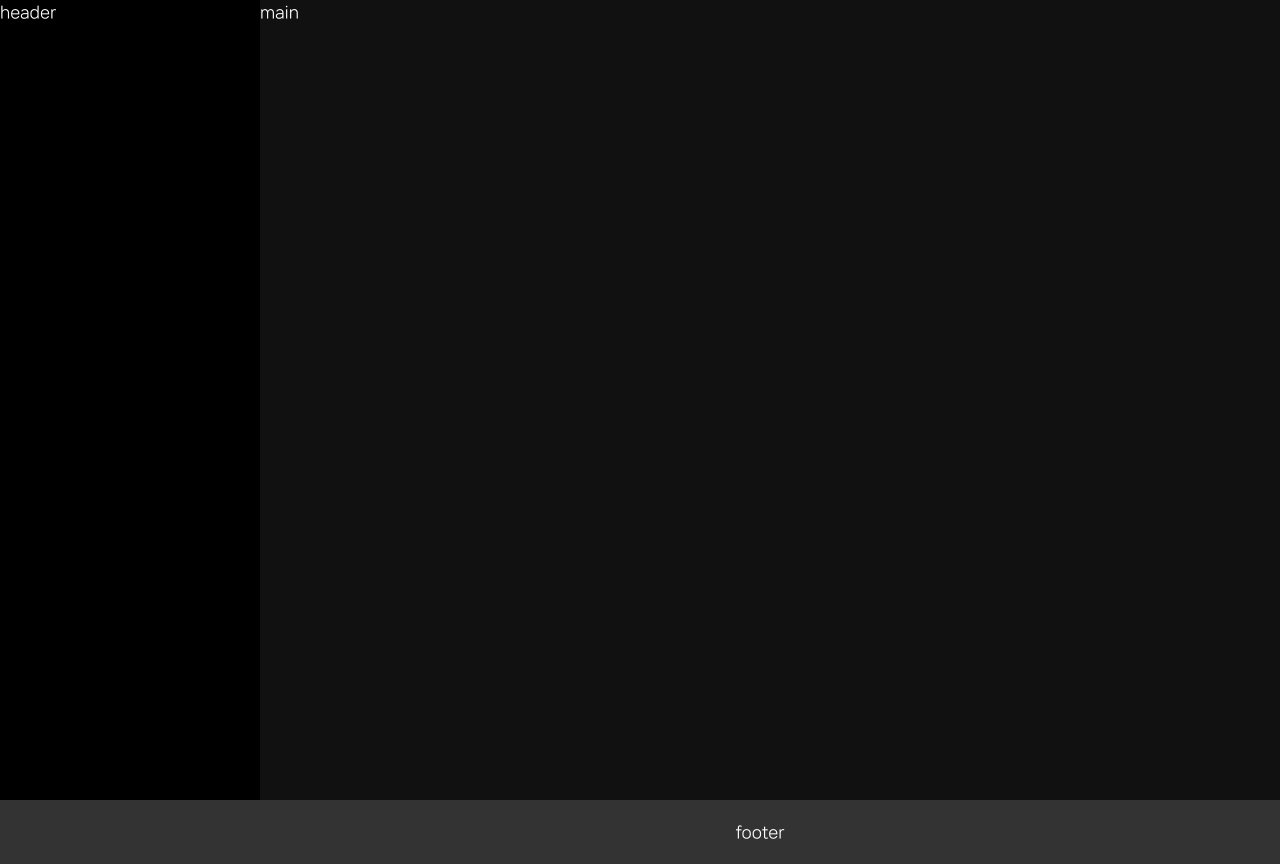
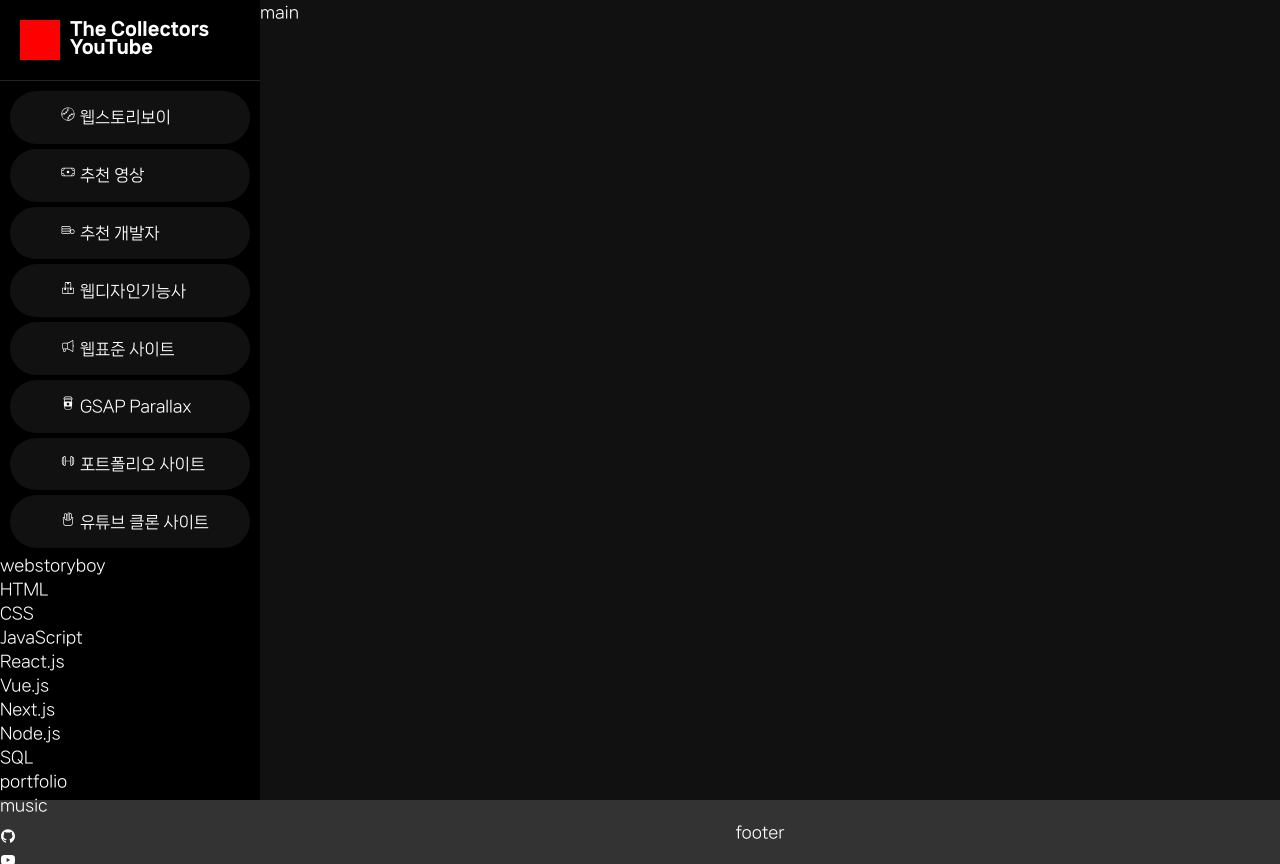
Before and after one commit to ryunji/webs-youtube, a React (Create React App) app: page / in a window 1280 px wide. Built offline with nearby package versions, Linux system fonts and the light colour scheme.

Commit message:
메뉴 및 스타일 추가

```diff
--- /dev/null
+++ b/src/assets/scss/section/_header.scss
@@ -0,0 +1,81 @@
+.header__logo{
+
+    border-bottom : 1px solid var(--black200);
+    a{
+        display   : flex;
+        padding   : 10px;
+        margin    : 10px;
+
+        em{
+
+            width            : 40px;
+            height           : 40px;
+            display          : block;
+            background-color : var(--red);
+            margin-right     : 10px;
+
+            //애니메이션 이름, 애니메이션 지속시간, 애니메이션 지연 시간 : 에니메이션이 시작되기 1초 동안 기다리기. 애니메이션의 타이밍 함수 : 천천히 시작했다가 중간에 빨라지고, 다시 천천히 끝. 무한반복
+            animation        : ani 20s 20s ease-in-out infinite ;
+        }
+
+        span{
+
+            font-size      : 18px;
+            line-height    : 1;            //여백 안생기게 처리?
+            font-weight    : 900;
+        // text-transform : uppercase;
+        }
+    }
+}
+
+.header__menu{
+
+    padding : 10px 0;
+    .menu{
+            li{
+
+                margin-bottom: 5px;
+                a{
+                    font-size     : 1rem;   //반응형 고려.
+                    display       : block;
+                    padding       : 0.9rem 2rem 0.9rem 50px;
+                    margin        : 0 0.625rem;
+                    border-radius : 40px;
+
+                    background-color : #111;
+                }
+            }
+    }
+
+    .keyword{
+
+    }
+
+}
+
+.header_sns{
+
+}
+
+
+@keyframes ani{
+
+    //시작
+    0%{
+        transform: rotate(0) scale(1);
+        border-radius: 0;
+    }
+
+    //중간
+    50%{
+        transform: rotate(720deg) scale(0.5);
+        border-radius: 20px;
+    }
+
+    //끝
+    100%{
+        transform: rotate(0) scale(1);
+        border-radius: 0;
+    }
+
+}
--- a/src/assets/scss/setting/_vars.scss
+++ b/src/assets/scss/setting/_vars.scss
@@ -3,8 +3,8 @@
     --mainfont-nexon: "nexonLv1";
 
     --black: #000;
-    --black100: #000;
-    --black200: #000;
+    --black100: #111;
+    --black200: #222;
     --black300: #000;
     --black400: #000;
     --black500: #000;
@@ -15,6 +15,8 @@
     --white300: #fff;
     --white400: #fff;
     --white500: #fff;
+
+    --red:#f00;
 
     // 폰트 셋팅
     font-family: var(--mainfont-nanum), var(--mainfont-nexon);
--- a/src/assets/scss/style.scss
+++ b/src/assets/scss/style.scss
@@ -19,3 +19,4 @@
 
 // 2.section
 @import "section/layout";
+@import "section/header";
--- a/src/components/section/Header.jsx
+++ b/src/components/section/Header.jsx
@@ -1,12 +1,140 @@
 //컴포넌트는 앞글자에 대문자를 쓴다.
 import React from 'react'
+import { CiBaseball } from "react-icons/ci";
+import { CiCoins1 } from "react-icons/ci";
+import { CiBoxes } from "react-icons/ci";
+import { CiBullhorn } from "react-icons/ci";
+import { CiCoffeeCup } from "react-icons/ci";
+import { CiDumbbell } from "react-icons/ci";
+import { CiFries } from "react-icons/ci";
+import { CiMoneyBill } from "react-icons/ci";
+
+import { AiFillGithub } from "react-icons/ai";
+import { AiOutlineCodepen } from "react-icons/ai";
+import { AiFillYoutube } from "react-icons/ai";
+import { AiOutlineInstagram } from "react-icons/ai";
 
 const Header = () => {
   return (
 
     //여기서 role은 웹 표준을 지켜주기 위해서 이 사이트 영역의 역할 의미를 설정해준 것.
-    <header id="header" role="banner">
-      header
+    <header id='header' role="banner">
+      <h1 className='header__logo'>
+        <a href='/'>
+          {/* em : emphasis, 강조를 나타내는 인라인 요소, 시각적으로는 존재하지만, 사용자가 인식하지 못하게 된다. */}
+          <em aria-hidden='true'></em>
+          <span>The Collectors<br />YouTube</span>
+        </a>
+      </h1>
+
+      <nav className='header__menu'>
+        <ul className='menu'>
+          {/* <li>
+            <a href=''>뉴렉처</a>
+          </li> */}
+          <li className='active'>
+              <a href='/'>
+                  <CiBaseball /> 웹스토리보이
+              </a>
+          </li>
+          <li>
+              <a href='/today'>
+                  <CiMoneyBill /> 추천 영상
+              </a>
+          </li>
+          <li>
+              <a href='/developer'>
+                  <CiCoins1 /> 추천 개발자
+              </a>
+          </li>
+          <li>
+              <a href='/webd'>
+                  <CiBoxes /> 웹디자인기능사
+              </a>
+          </li>
+          <li>
+              <a href='/website'>
+                  <CiBullhorn /> 웹표준 사이트
+              </a>
+          </li>
+          <li>
+              <a href='/gsap'>
+                  <CiCoffeeCup /> GSAP Parallax
+              </a>
+          </li>
+          <li>
+              <a href='/port'>
+                  <CiDumbbell /> 포트폴리오 사이트
+              </a>
+          </li>
+          <li>
+              <a href='/youtube'>
+                  <CiFries /> 유튜브 클론 사이트
+              </a>
+          </li>
+        </ul>
+
+        <ul className='keyword'>
+          <li>
+              <a href='/search/webstoryboy'>webstoryboy</a>
+          </li>
+          <li>
+              <a href='/search/html'>HTML</a>
+          </li>
+          <li>
+              <a href='/search/css'>CSS</a>
+          </li>
+          <li>
+              <a href='/search/javascript'>JavaScript</a>
+          </li>
+          <li>
+              <a href='/search/react.js'>React.js</a>
+          </li>
+          <li>
+              <a href='/search/vue.js'>Vue.js</a>
+          </li>
+          <li>
+              <a href='/search/next.js'>Next.js</a>
+          </li>
+          <li>
+              <a href='/search/node.js'>Node.js</a>
+          </li>
+          <li>
+              <a href='/search/sql'>SQL</a>
+          </li>
+          <li>
+              <a href='/search/React Portfolio'>portfolio</a>
+          </li>
+          <li>
+              <a href='/search/NewJeans'>music</a>
+          </li>
+        </ul>
+      </nav>
+
+      <div className='header__sns'>
+        <ul>
+            <li>
+                <a href='https://github.com/webstoryboy' rel='noopener noreferrer'>
+                    <AiFillGithub />
+                </a>
+            </li>
+            <li>
+                <a href='https://www.youtube.com/webstoryboy' rel='noopener noreferrer'>
+                    <AiFillYoutube />
+                </a>
+            </li>
+            <li>
+                <a href='https://codepen.io/webstoryboy' rel='noopener noreferrer'>
+                    <AiOutlineCodepen />
+                </a>
+            </li>
+            <li>
+                <a href='https://www.instagram.com/webstoryboy' rel='noopener noreferrer'>
+                    <AiOutlineInstagram />
+                </a>
+            </li>
+          </ul>
+      </div>
     </header>
   )
 }
```
